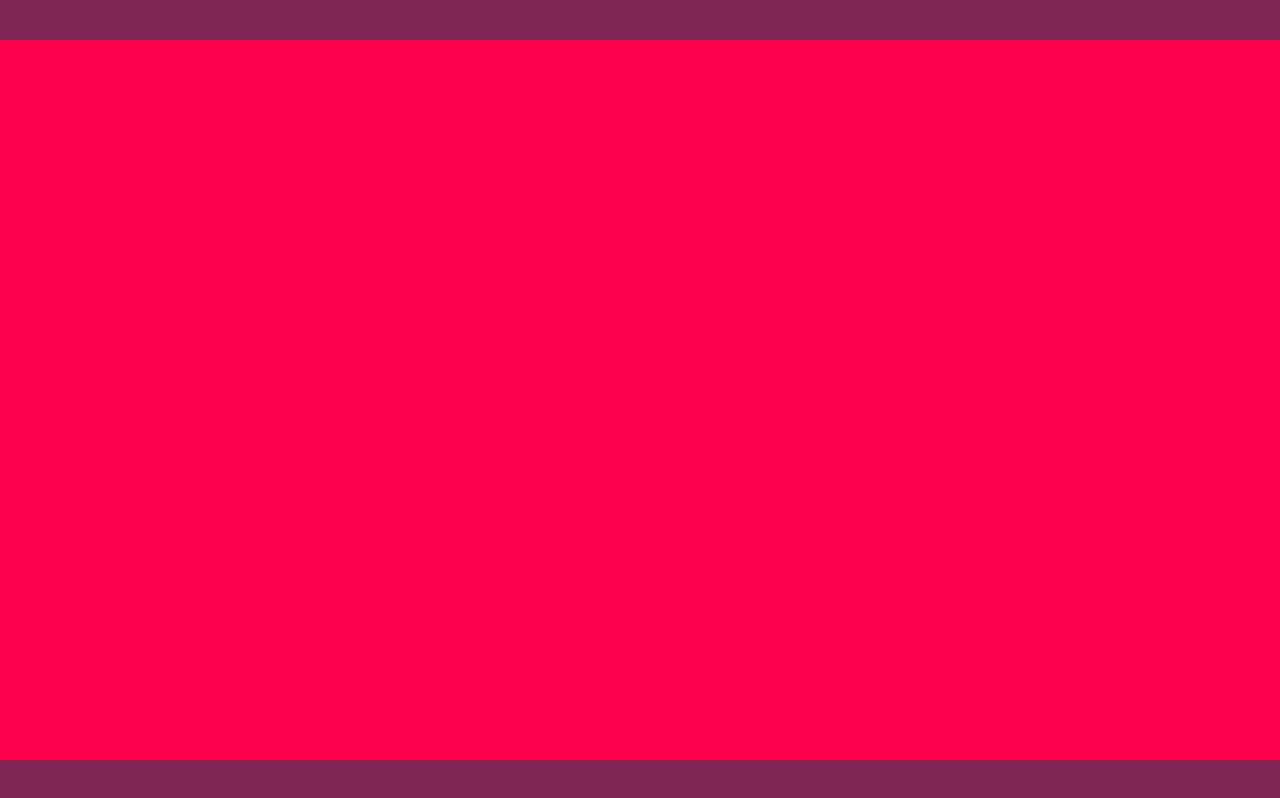
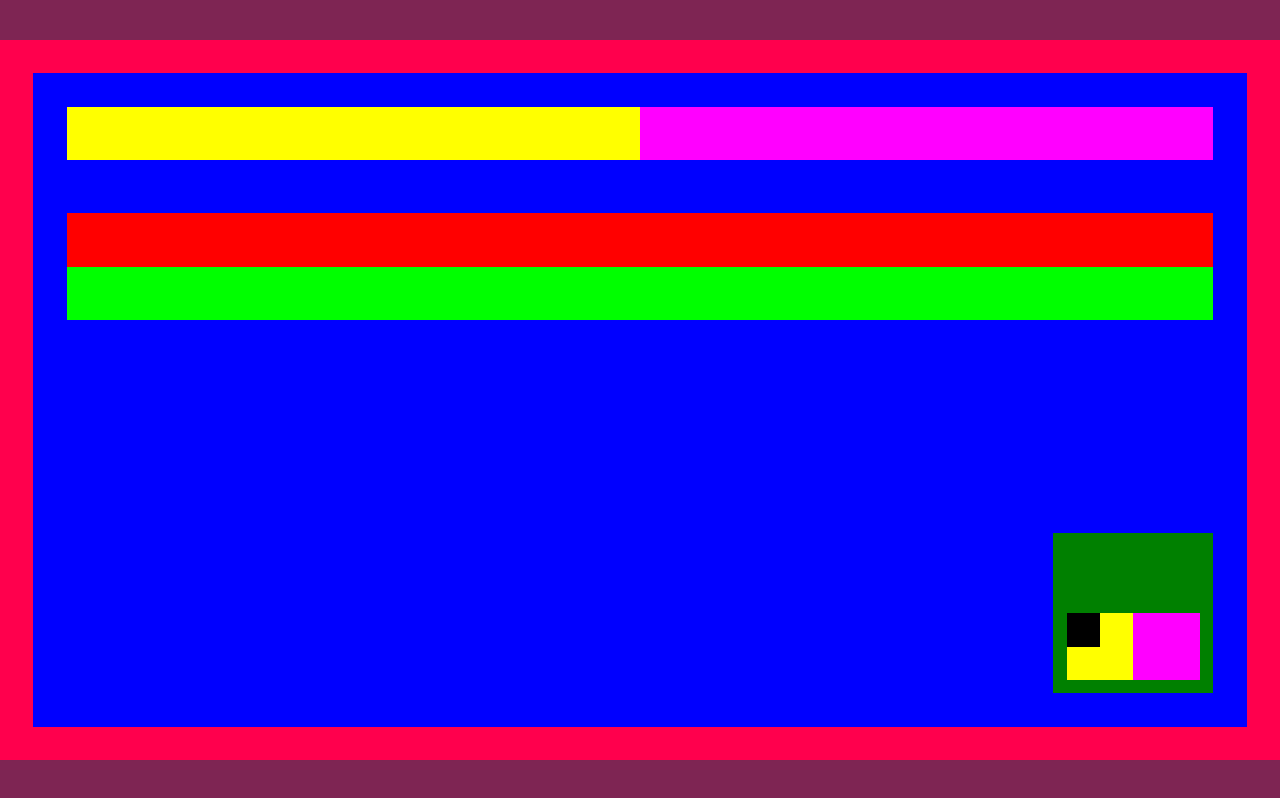
Before and after one commit to jordanranson/portfolio-2018, a Vue app: page / in a window 1280 px wide. Built offline with nearby package versions, Linux system fonts and the light colour scheme.

Commit message:
Basic layer support and scroll handler

```diff
--- a/src/App.vue
+++ b/src/App.vue
@@ -1,7 +1,27 @@
 <template>
   <div id="app">
     <renderer :running="running">
-      <layer>
+      <layer padding="10" height="100%">
+        <layer background="blue" padding="10" height="auto">
+          <layer flow="horizontal">
+            <layer background="yellow" width="50%"></layer>
+            <layer background="magenta" width="50%"></layer>
+          </layer>
+          <layer height="auto" padding="16 0">
+            <layer background="red"></layer>
+            <layer background="lime"></layer>
+          </layer>
+          <layer background="green" :right="0" :bottom="0" position="absolute" width="48" height="48">
+            <layer flow="horizontal" padding="24 4 4 4" height="auto">
+              <layer background="yellow" width="50%" height="auto"></layer>
+              <layer background="magenta" width="50%" height="auto"></layer>
+              <layer background="black" position="absolute" width="10" height="10">
+              </layer>
+            </layer>
+          </layer>
+        </layer>
+      </layer>
+      <layer background="#1D2B53" height="100%">
         Hello, world
       </layer>
     </renderer>
--- a/src/components/Layer.vue
+++ b/src/components/Layer.vue
@@ -1,21 +1,63 @@
+<template>
+  <div>
+    <slot />
+  </div>
+</template>
+
 <script>
+const Layer = {
+  AUTO_WIDTH: 16,
+  AUTO_HEIGHT: 16,
+  SCREEN_WIDTH: 384,
+  SCREEN_HEIGHT: 216
+}
+
+function getPercentage (str, value) {
+  const percent = Number(str.replace('%', '')) / 100
+  return Math.round(value * percent)
+}
+
 export default {
   name: 'layer',
 
   props: {
+    top: {
+      type: Number,
+      default: 0
+    },
+    left: {
+      type: Number,
+      default: 0
+    },
+    right: {
+      type: [ Number, undefined ],
+      default: undefined
+    },
+    bottom: {
+      type: [ Number, undefined ],
+      default: undefined
+    },
+    flow: {
+      type: String,
+      default: 'vertical'
+    },
     width: {
       type: [ Number, String ],
       default: 'auto'
     },
     height: {
       type: [ Number, String ],
-      default: 'auto'
+      default: Layer.AUTO_HEIGHT
     },
     padding: {
       type: [ Number, String ],
       default: 0
     },
-    clearColour: {
+    position: {
+      type: String,
+      default: 'relative'
+    },
+    background: {
       type: String,
       default: 'transparent'
     }
@@ -24,44 +66,169 @@ export default {
   data () {
     return {
       canvas: undefined,
-      context: undefined
+      context: undefined,
+      isLayer: true
     }
   },
 
   computed: {
     size () {
-      const width = this.width === 'auto'
-        ? 384
-        : this.width
-      const height = this.height === 'auto'
-        ? 32
-        : this.height
+      let width = Number(this.width)
+
+      if (typeof this.width === 'string' && (this.width === 'auto' || this.width.includes('%'))) {
+        if (this.$parent && this.$parent.isLayer) {
+          const parentWidth = this.$parent.size.width
+          const { left, right } = this.$parent.paddingSize
+          width = parentWidth - left - right
+        }
+
+        else if (this.$parent && this.$parent.width) {
+          width = this.$parent.width
+        }
+
+        else {
+          width = Layer.AUTO_WIDTH
+        }
+
+        if (this.width.includes('%')) {
+          width = getPercentage(this.width, width)
+        }
+      }
+
+      let height = Number(this.height)
+
+      if (typeof this.height === 'string' && (this.height === 'auto' || this.height.includes('%'))) {
+        if (this.$parent && this.$parent.isLayer) {
+          const parentHeight = this.$parent.size.height
+          const { top, bottom } = this.$parent.paddingSize
+          height = parentHeight - top - bottom
+        }
+
+        else if (this.$parent && this.$parent.height) {
+          height = this.$parent.height
+        }
+
+        else {
+          height = Layer.AUTO_HEIGHT
+        }
+
+        if (this.height.includes('%')) {
+          height = getPercentage(this.height, height)
+        }
+      }
+
       return { width, height }
+    },
+
+    paddingSize () {
+      const { padding } = this
+
+      let top = 0
+      let left = 0
+      let right = 0
+      let bottom = 0
+
+      if (typeof padding === 'string') {
+        const parts = padding.split(' ')
+
+        if (parts.length === 1) {
+          top = left = right = bottom = Number(parts[0])
+        }
+
+        else if (parts.length === 2) {
+          top = bottom = Number(parts[0])
+          left = right = Number(parts[1])
+        }
+
+        else {
+          top = Number(parts[0])
+          left = Number(parts[3])
+          right = Number(parts[1])
+          bottom = Number(parts[2])
+        }
+      }
+
+      else if (typeof padding === 'number') {
+        top = left = right = bottom = padding
+      }
+
+      return { top, left, right, bottom }
     }
   },
 
-  render () {
+  created () {
     const { width, height } = this.size
-    const canvas = document.createElement('canvas')
-    canvas.width = width
-    canvas.height = height
-
-    this.canvas = canvas
+    this.canvas = document.createElement('canvas')
     this.context = this.canvas.getContext('2d')
-
-    /*this.$slots.default.forEach(vnode => {
-      console.log(vnode.text.trim())
-    })*/
-    return false
   },
 
   methods: {
     draw () {
+      const { context, left, top, size, paddingSize: padding } = this
+
+      this.canvas.width = size.width
+      this.canvas.height = size.height
+
+      this.context = this.canvas.getContext('2d')
+      this.context.fillStyle = this.background
+      this.context.fillRect(0, 0, size.width, size.height)
+
+      let width = 0
+      let height = 0
+
       this.$slots.default && this.$slots.default.forEach(vnode => {
-        if (vnode.componentInstance && vnode.componentInstance.draw) {
-          vnode.componentInstance.draw()
+        const component = (vnode.componentInstance && vnode.componentInstance.isLayer)
+          ? vnode.componentInstance
+          : undefined
+
+        if (component) {
+          const canvas = component.draw()
+
+          if (component.position === 'absolute') {
+            let drawx = 0
+            if (component.right !== undefined) {
+              drawx =
+                left
+                + (size.width - component.size.width)
+                - padding.right
+                - component.right
+            } else {
+              drawx =
+                left
+                + padding.left
+                + component.left
+            }
+
+            let drawy = 0
+            if (component.bottom !== undefined) {
+              drawy =
+                top
+                + (size.height - component.size.height)
+                - padding.bottom
+                - component.bottom
+            } else {
+              drawy =
+                top
+                + padding.top
+                + component.top
+            }
+
+            context.drawImage(canvas, drawx, drawy)
+          } else {
+            const drawx = left + padding.left + component.left + width
+            const drawy = top + padding.top + component.top + height
+            context.drawImage(canvas, drawx, drawy)
+
+            if (this.flow === 'vertical') {
+              height += component.size.height
+            } else {
+              width += component.size.width
+            }
+          }
         }
       })
+
+      return this.canvas
     }
   }
 }
--- a/src/components/Renderer.vue
+++ b/src/components/Renderer.vue
@@ -1,6 +1,6 @@
 <template>
   <div class="renderer">
-    <canvas ref="canvas" width="384" height="216"></canvas>
+    <canvas ref="canvas" :width="width" :height="height"></canvas>
     <slot />
   </div>
 </template>
@@ -23,14 +23,21 @@ export default {
 
   data () {
     return {
+      width: 384,
+      height: 216,
+      screen: { x: 0, y: 0, width: 384, height: 432 },
       context: undefined,
       observer: undefined,
-      runHandler: undefined
+      runHandler: undefined,
+      scrollHandler: undefined
     }
   },
 
   created () {
     this.runHandler = this.run.bind(this)
+    this.scrollHandler = this.scroll.bind(this)
+
+    document.body.addEventListener('wheel', this.scrollHandler)
   },
 
   mounted () {
@@ -47,7 +54,8 @@ export default {
   },
 
   beforeDestroy () {
-    this.observer.disconnect()
+    // this.observer.disconnect()
+    document.body.removeEventListener('wheel', this.scrollHandler)
   },
 
   methods: {
@@ -63,17 +71,28 @@ export default {
     },
 
     draw () {
-      const { context } = this
-      const { width, height } = this.$refs.canvas
+      const { context, screen } = this
 
       context.fillStyle = this.clearColour
-      context.fillRect(0, 0, width, height)
+      context.fillRect(0, 0, this.$refs.canvas.width, this.$refs.canvas.height)
+
+      let height = 0
 
       this.$slots.default && this.$slots.default.forEach(vnode => {
-        if (vnode.componentInstance && vnode.componentInstance.draw) {
-          vnode.componentInstance.draw(context)
+        const component = (vnode.componentInstance && vnode.componentInstance.draw)
+          ? vnode.componentInstance
+          : undefined
+
+        if (component) {
+          const { top, left } = component
+          context.drawImage(component.draw(), Math.round(left+screen.x), Math.round(top+screen.y+height))
+          height += (component.size && component.size.height) || 0
         }
       })
+    },
+
+    scroll (evt) {
+      this.screen.y -= evt.deltaY / 10
     }
   },
 
@@ -94,6 +113,9 @@ export default {
     display: flex
     align-items: center
     justify-content: center
+    div
+      position: absolute
+      transform: translate(-1000vw, -1000vh)
 
   canvas
     width: 100%
```
